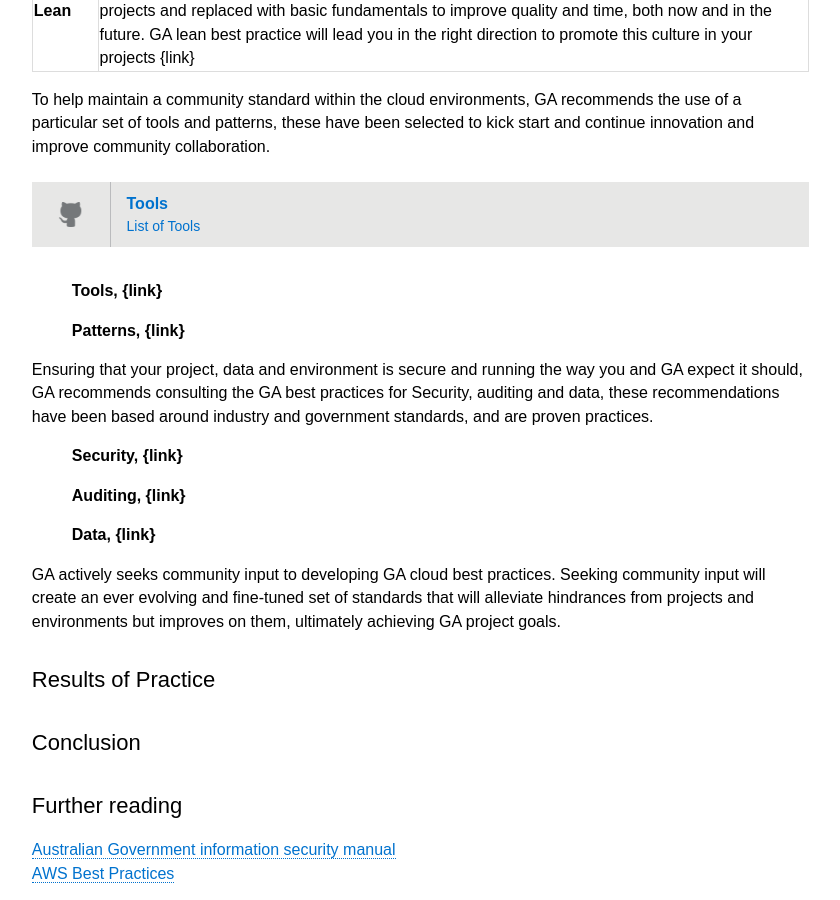
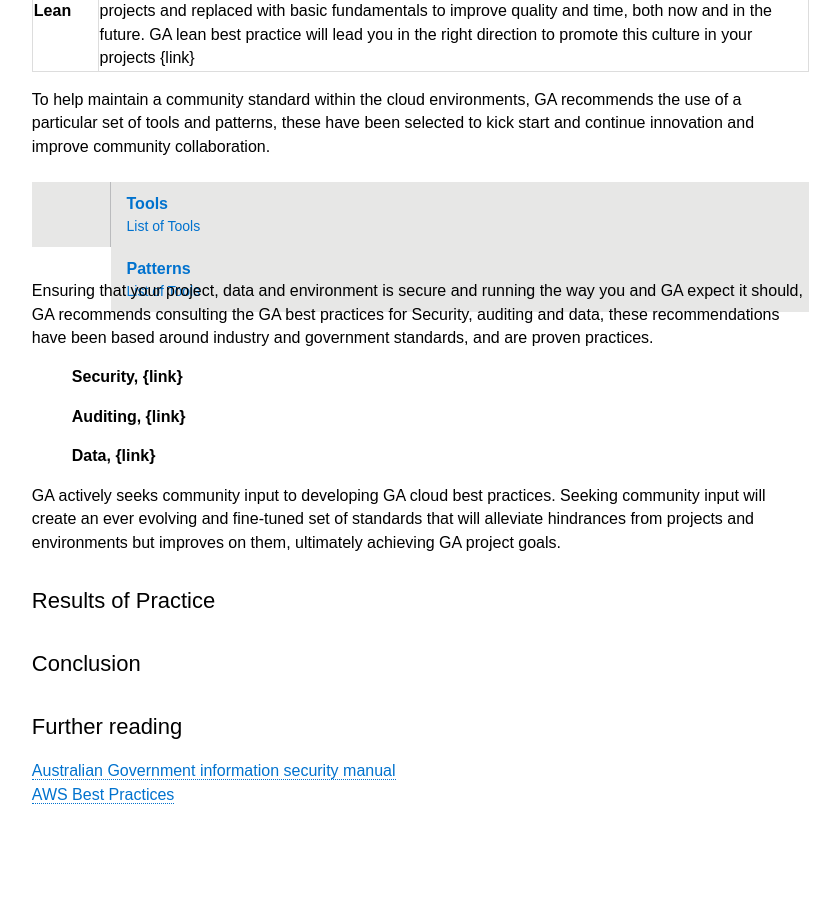
Before and after one commit to GeoscienceAustralia/cloud, a Jekyll site: the page built from docs/_pages/best_practices_index.md, in a window 1280 px wide and 900 px high, scrolled down 1544 px. Shown: the whole window, without its empty margins (411-1251 px from the left). Built offline with Jekyll 4.4.1, drawn with Linux system fonts in a browser that asks for light colours.

Commit message:
Update best_practices_index.md

```diff
--- a/docs/_pages/best_practices_index.md
+++ b/docs/_pages/best_practices_index.md
@@ -38,21 +38,20 @@ To help maintain a community standard within the cloud environments, GA recommen
 <section id="repositories">
   <ul class="repo-list group">
       <li class="list-icon">
-        <img src="assets/img/octocat.png" width="25px" alt="">
+        <img src="" width="25px" alt="">
       </li>
         <li>
           <a href="">
             <h4>Tools</h4>
             <p>List of Tools</p>
           </a>
+          <a href="">
+            <h4>Patterns</h4>
+            <p>List of Tools</p>
+          </a>
          </li>
      </ul>
 </section>
-
-> **Tools, {link}**
-
-> **Patterns, {link}**
-
 
 Ensuring that your project, data and environment is secure and running the way you and GA expect it should, GA recommends consulting the GA best practices for Security, auditing and data, these recommendations have been based around industry and government standards, and are proven practices.
 
```
